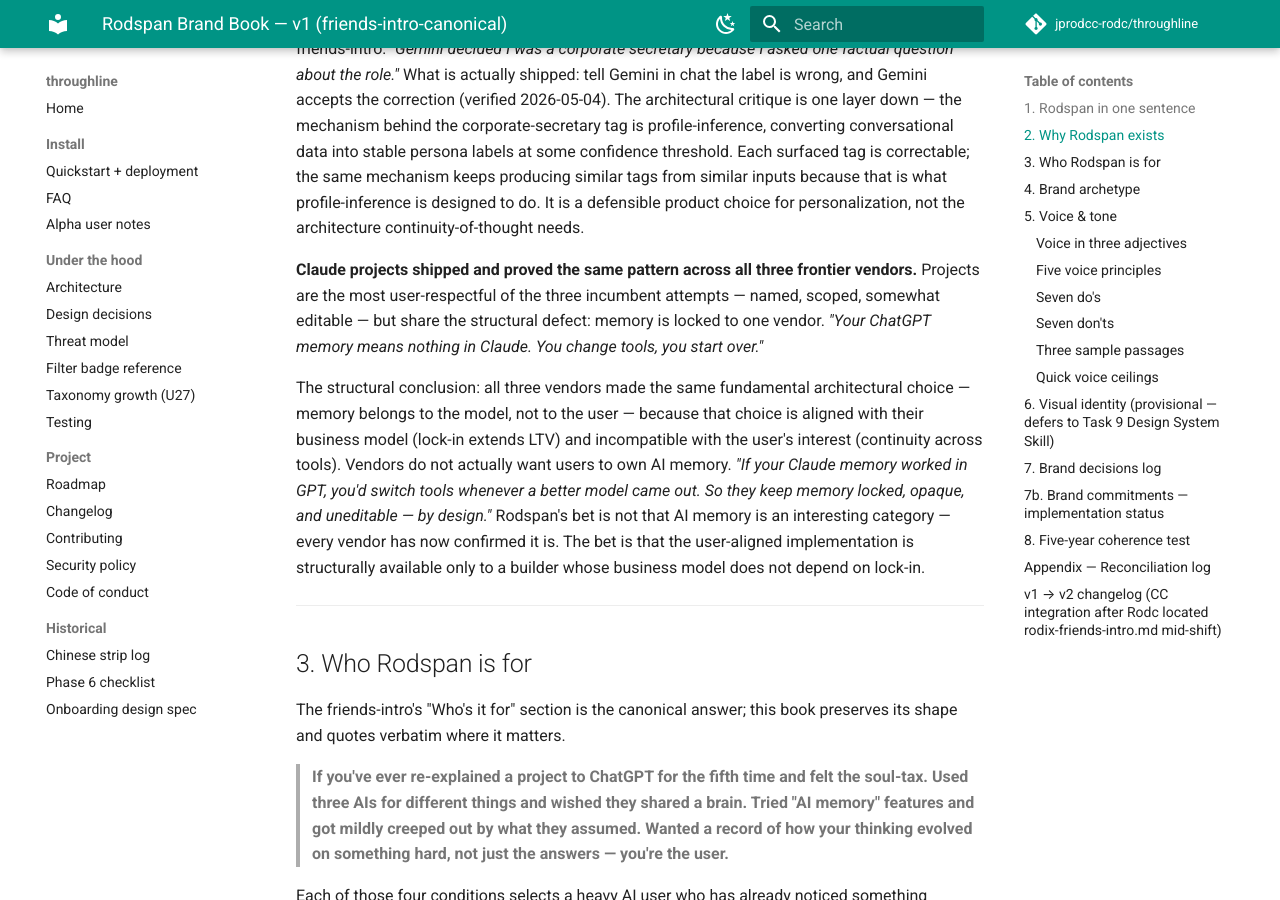
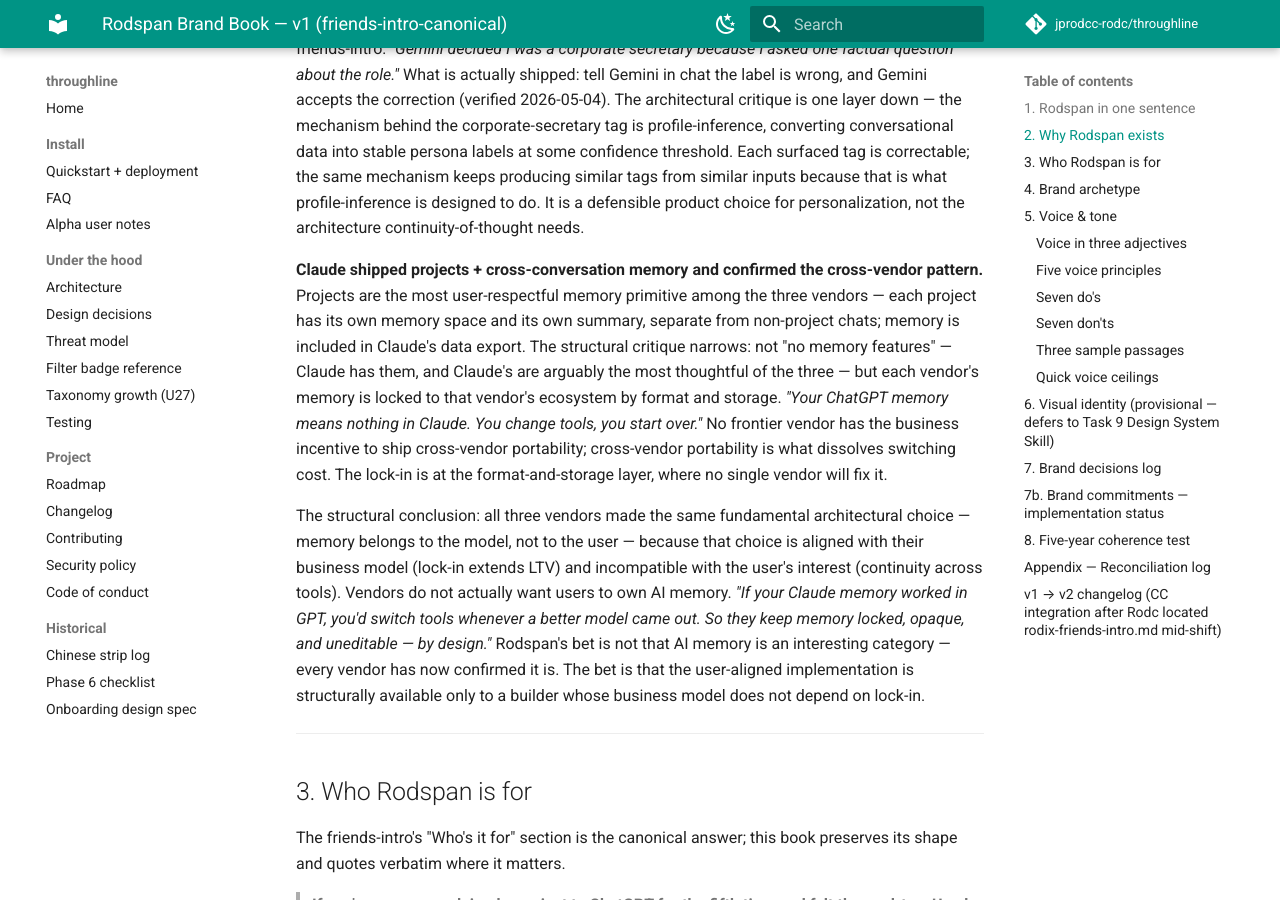
Before and after one commit to jprodcc-rodc/throughline, an MkDocs documentation site: the page built from docs/superpowers/brand/brand-book-v1.md, in a window 1280 px wide and 900 px high, scrolled down 1913 px. Built offline with MkDocs 1.6.1 and Material for MkDocs 9.7.7, drawn with Linux system fonts in a browser that asks for light colours; comment, search, counter and statistics services are not loaded.

Commit message:
semantic(brand-rewrite B-3): brand-book §2 Claude paragraph — reframe to lean into cross-vendor lock-in (the one critique that survives Phase 1 verification). Acknowledges Claude shipped most-user-respectful memory primitive (project-scoped + per-project summary + included in export). The structural defect is now at format-and-storage layer not at capability layer: each vendor's memory is locked to that vendor's ecosystem; no frontier vendor has business incentive to ship cross-vendor portability. Friends-intro quote ("Your ChatGPT memory means nothing in Claude. You change tools, you start over.") preserved.
Co-Authored-By: Claude Opus 4.7 (1M context) <noreply@anthropic.com>

```diff
--- a/docs/superpowers/brand/brand-book-v1.md
+++ b/docs/superpowers/brand/brand-book-v1.md
@@ -33,7 +33,7 @@ That sentence — distilled from the friends-intro reading guide — is the spin
 
 **Gemini personalization shipped and let users correct what the system inferred.** From the friends-intro: *"Gemini decided I was a corporate secretary because I asked one factual question about the role."* What is actually shipped: tell Gemini in chat the label is wrong, and Gemini accepts the correction (verified 2026-05-04). The architectural critique is one layer down — the mechanism behind the corporate-secretary tag is profile-inference, converting conversational data into stable persona labels at some confidence threshold. Each surfaced tag is correctable; the same mechanism keeps producing similar tags from similar inputs because that is what profile-inference is designed to do. It is a defensible product choice for personalization, not the architecture continuity-of-thought needs.
 
-**Claude projects shipped and proved the same pattern across all three frontier vendors.** Projects are the most user-respectful of the three incumbent attempts — named, scoped, somewhat editable — but share the structural defect: memory is locked to one vendor. *"Your ChatGPT memory means nothing in Claude. You change tools, you start over."*
+**Claude shipped projects + cross-conversation memory and confirmed the cross-vendor pattern.** Projects are the most user-respectful memory primitive among the three vendors — each project has its own memory space and its own summary, separate from non-project chats; memory is included in Claude's data export. The structural critique narrows: not "no memory features" — Claude has them, and Claude's are arguably the most thoughtful of the three — but each vendor's memory is locked to that vendor's ecosystem by format and storage. *"Your ChatGPT memory means nothing in Claude. You change tools, you start over."* No frontier vendor has the business incentive to ship cross-vendor portability; cross-vendor portability is what dissolves switching cost. The lock-in is at the format-and-storage layer, where no single vendor will fix it.
 
 The structural conclusion: all three vendors made the same fundamental architectural choice — memory belongs to the model, not to the user — because that choice is aligned with their business model (lock-in extends LTV) and incompatible with the user's interest (continuity across tools). Vendors do not actually want users to own AI memory. *"If your Claude memory worked in GPT, you'd switch tools whenever a better model came out. So they keep memory locked, opaque, and uneditable — by design."* Rodspan's bet is not that AI memory is an interesting category — every vendor has now confirmed it is. The bet is that the user-aligned implementation is structurally available only to a builder whose business model does not depend on lock-in.
 
```
